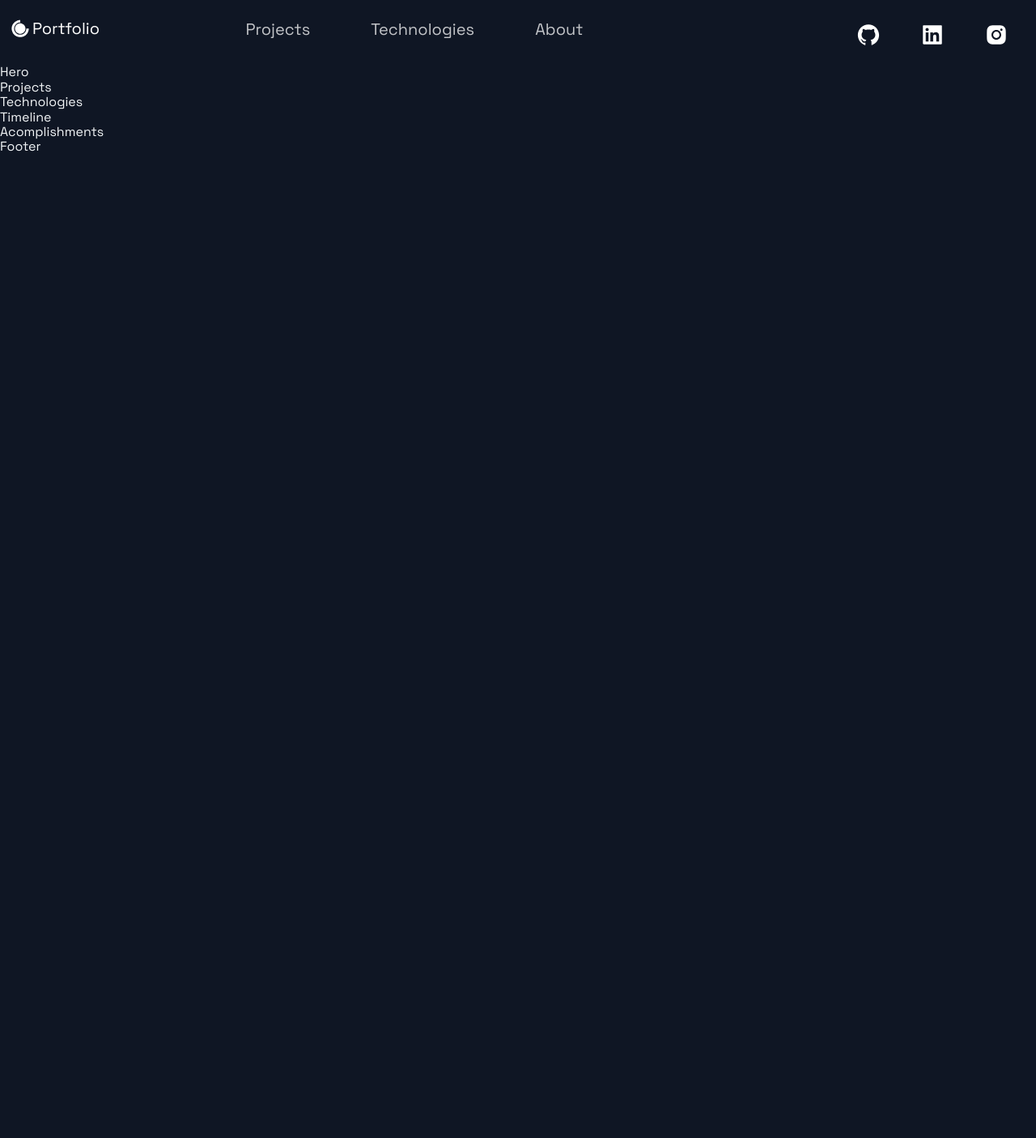
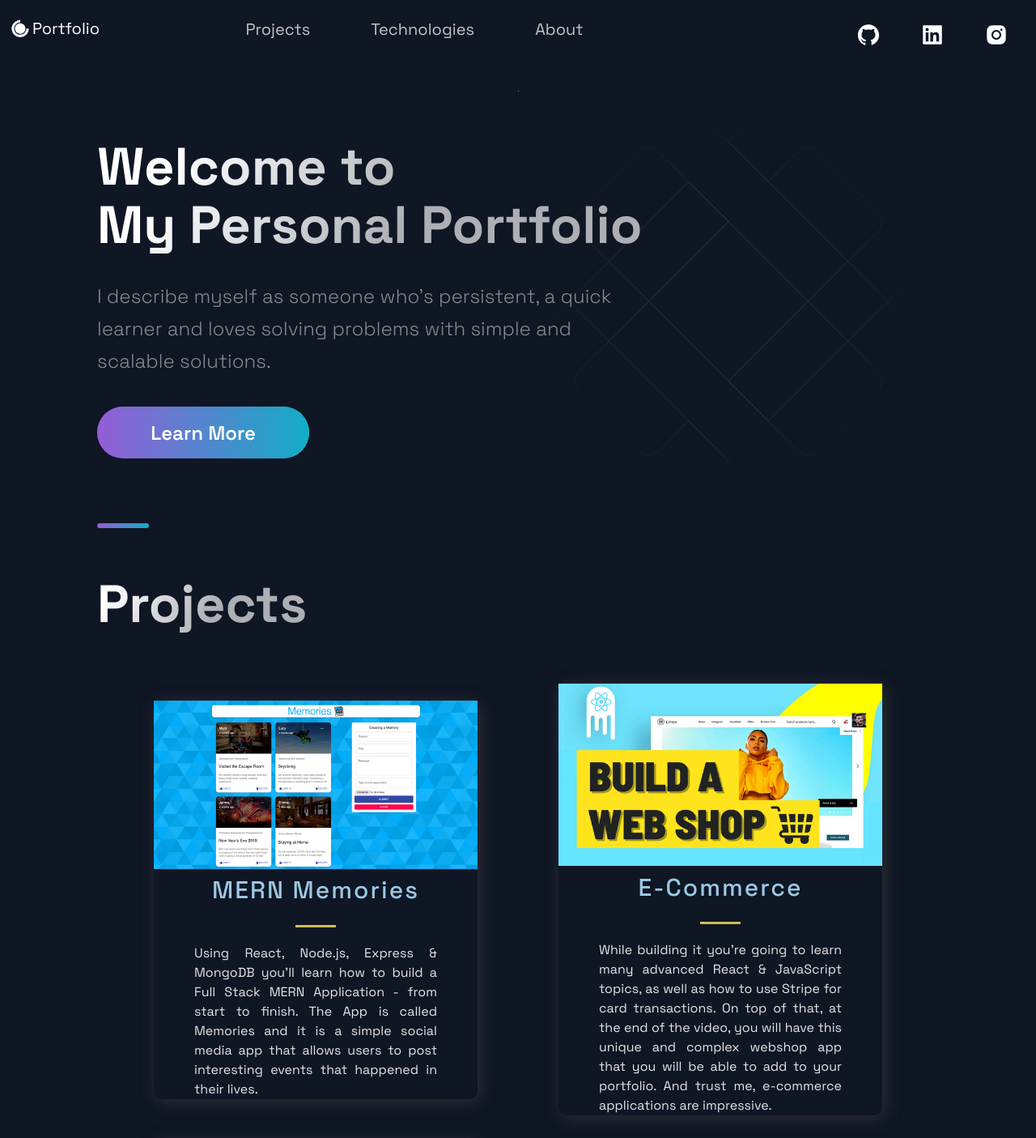
Before and after one commit to Pacman-1/react-portfolio.github.io, a Next.js app: page / in a window 1280 px wide. Shown: the top 1405 px of the page at 81% size. Before the commit the page ends 800 px from the top, so only its background shows below. Built offline with nearby package versions, Linux system fonts and the light colour scheme.

Commit message:
hero section done

```diff
--- a/src/components/Hero/Hero.js
+++ b/src/components/Hero/Hero.js
@@ -5,9 +5,18 @@
 import { LeftSection } from './HeroStyles';
 
 const Hero = (props) => (
-  <div>
-    Hero
-  </div>
+  <Section row nopadding>
+    <LeftSection>
+      <SectionTitle main center>
+        Welcome to <br/>
+        My Personal Portfolio
+      </SectionTitle>
+      <SectionText>
+      I describe myself as someone who's persistent, a quick learner and loves solving problems with simple and scalable solutions.
+      </SectionText>
+      <Button onclick={()=> window.location="https://google.com"}>Learn More</Button>
+    </LeftSection>
+  </Section>
 );
 
 export default Hero;
--- a/src/components/Projects/Projects.js
+++ b/src/components/Projects/Projects.js
@@ -4,10 +4,26 @@
 import { Section, SectionDivider, SectionTitle } from '../../styles/GlobalComponents';
 import { projects } from '../../constants/constants';
 
+
+
+
 const Projects = () => (
-  <div>
-    Projects
-  </div>
+  <Section nopadding id="projects">
+    <SectionDivider/>
+    <SectionTitle main>Projects</SectionTitle>
+    <GridContainer>
+      {projects.map(({id,image,title,description,tags,source,visit})=>(
+        <BlogCard key = {id}>
+          <Img src={image}/>
+          <TitleContent>
+            <HeaderThree title>{title}</HeaderThree>
+            <Hr/>
+          </TitleContent>
+          <CardInfo>{description}</CardInfo>
+        </BlogCard>
+      ))}
+    </GridContainer>
+  </Section>
 );
 
 export default Projects;
--- a/src/pages/index.js
+++ b/src/pages/index.js
@@ -10,10 +10,10 @@
 const Home = () => {
   return (
     <Layout>
-      {/* <Section grid> */}
+      <Section grid>
         <Hero />
-        {/* <BgAnimation /> */}
-      {/* </Section> */}
+        {<BgAnimation/> }
+      </Section>
       <Projects />
       <Technologies />
       <Timeline />
```
